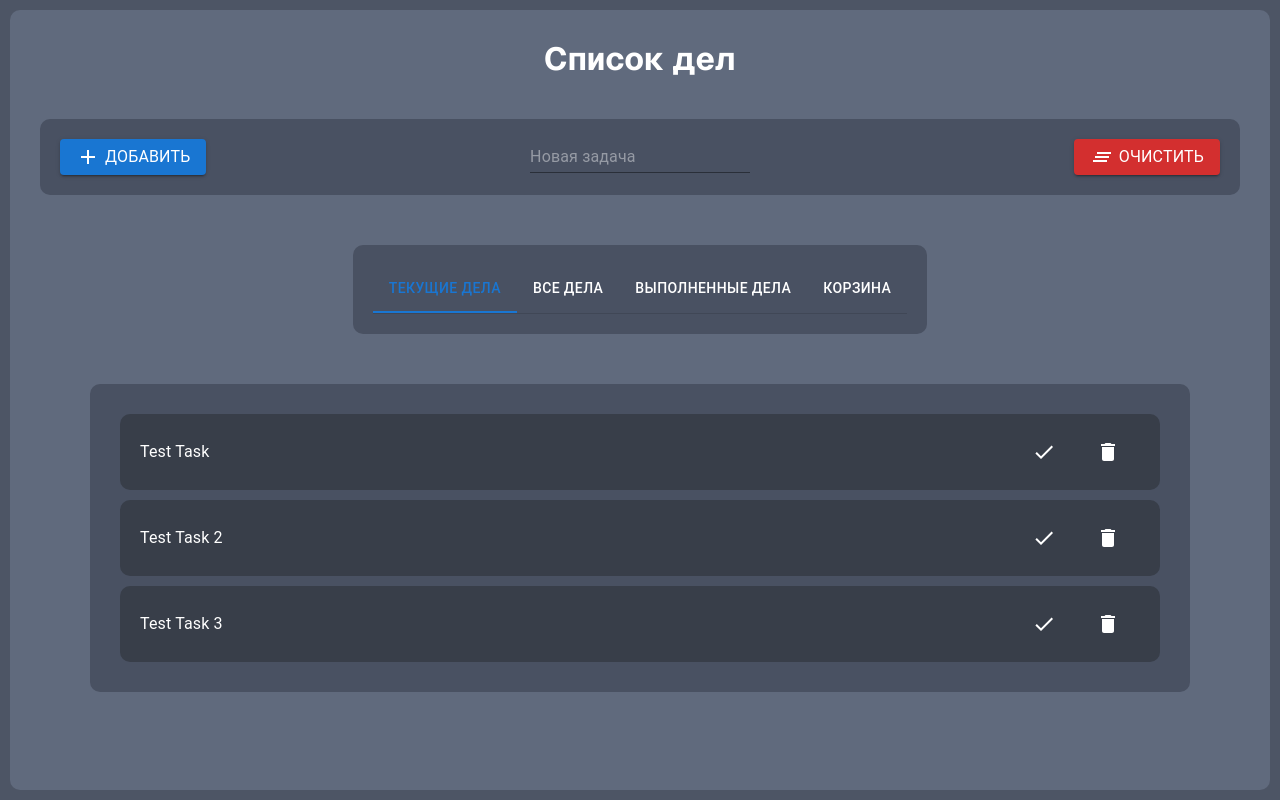
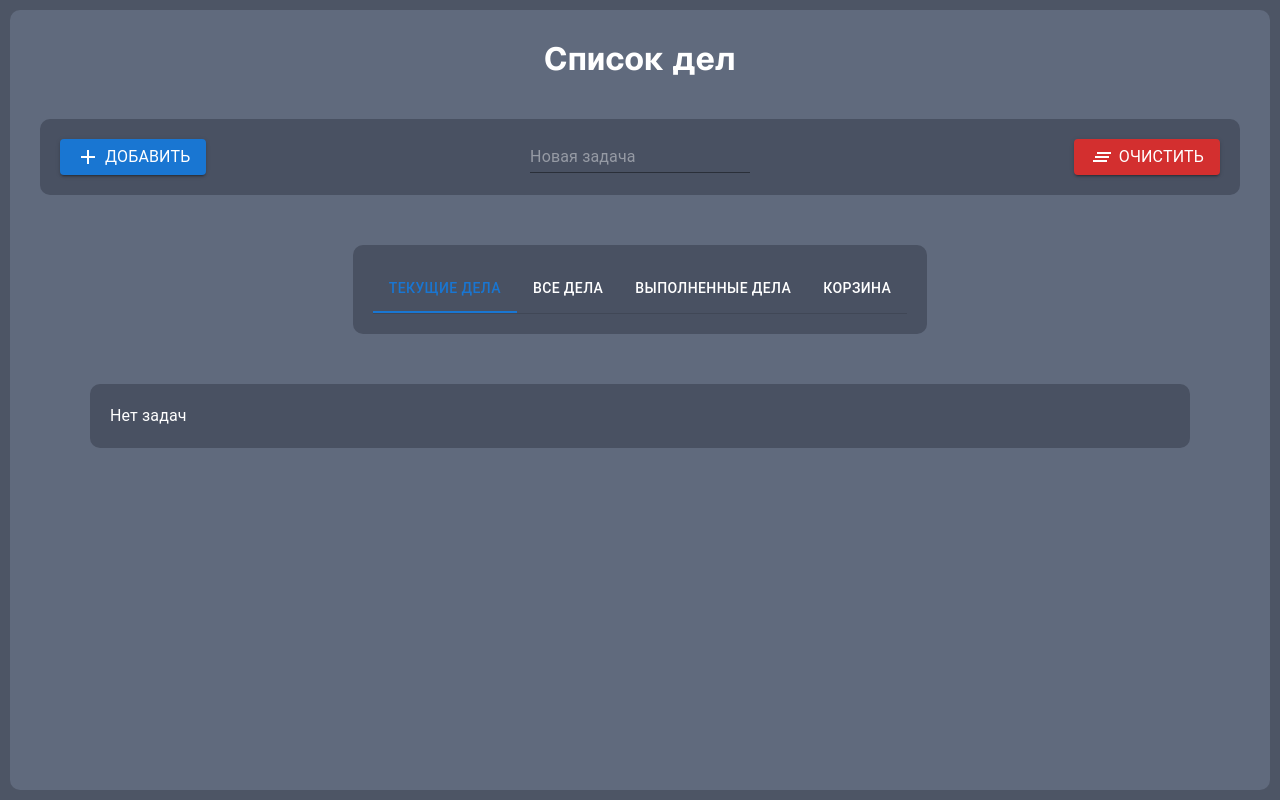
Before and after one commit to Hire-Hoffee/To-Do-List, a Next.js app: page / in a window 1280 px wide. Built offline with nearby package versions, Linux system fonts and the light colour scheme.

Commit message:
create and clear tasks

```diff
--- a/package.json
+++ b/package.json
@@ -17,6 +17,7 @@
     "next": "15.0.2",
     "react": "19.0.0-rc-02c0e824-20241028",
     "react-dom": "19.0.0-rc-02c0e824-20241028",
+    "react-hook-form": "^7.53.1",
     "react-redux": "^9.1.2"
   },
   "devDependencies": {
--- /dev/null
+++ b/src/components/TaskManage/InputTask.tsx
@@ -0,0 +1,30 @@
+import React from "react";
+import { Input } from "@mui/material";
+import { Controller, Control, FieldValues, Path } from "react-hook-form";
+
+type Props<T extends FieldValues> = {
+  control: Control<T>;
+  name: Path<T>;
+  placeholder?: string;
+};
+
+function InputTask<T extends FieldValues>({ control, name, placeholder }: Props<T>) {
+  return (
+    <Controller
+      name={name}
+      control={control}
+      rules={{ required: true }}
+      render={({ field: { value, onChange, onBlur } }) => (
+        <Input
+          value={value}
+          onChange={onChange}
+          onBlur={onBlur}
+          placeholder={placeholder}
+          sx={{ color: "#fff" }}
+        />
+      )}
+    />
+  );
+}
+
+export default InputTask;
--- a/src/components/TaskManage/TaskManage.tsx
+++ b/src/components/TaskManage/TaskManage.tsx
@@ -1,18 +1,36 @@
 import React from "react";
 import * as SC from "./TaskManage.styles";
-import { Button, Input, Typography } from "@mui/material";
+import { Button, Typography } from "@mui/material";
 import AddIcon from "@mui/icons-material/Add";
 import ClearAllIcon from "@mui/icons-material/ClearAll";
+import InputTask from "./InputTask";
+import { useForm } from "react-hook-form";
+import { useAppDispatch } from "@/store";
+import { createTask, clearAllTasks } from "@/store/tasksSlice";
 
 function TaskManage() {
+  const { control, handleSubmit, getValues, reset } = useForm<{ text: string }>({
+    defaultValues: { text: "" },
+    mode: "all",
+  });
+  const dispatch = useAppDispatch();
+
+  const handleCreateTask = () => {
+    const { text } = getValues();
+    const newTask = { id: Date.now(), text: text, completed: false, deleted: false };
+
+    dispatch(createTask(newTask));
+    reset();
+  };
+
   return (
     <SC.Container>
-      <Button variant="contained">
+      <Button variant="contained" onClick={handleSubmit(handleCreateTask)}>
         <AddIcon />
         <Typography marginLeft="5px">Добавить</Typography>
       </Button>
-      <Input type="text" placeholder="Новая задача" sx={{ color: "#fff" }} />
-      <Button variant="contained" color="error">
+      <InputTask control={control} name="text" placeholder="Новая задача" />
+      <Button variant="contained" color="error" onClick={() => dispatch(clearAllTasks())}>
         <ClearAllIcon />
         <Typography marginLeft="5px">Очистить</Typography>
       </Button>
--- a/src/components/TasksList/TasksList.tsx
+++ b/src/components/TasksList/TasksList.tsx
@@ -2,15 +2,18 @@ import React from "react";
 import * as SC from "./TasksList.styles";
 import Task from "../Task/Task";
 import { useAppSelector } from "@/store";
+import { Typography } from "@mui/material";
 
 function TasksList() {
   const tasks = useAppSelector((state) => state.tasks.tasksList);
 
   return (
     <SC.Container>
-      {tasks.map((task) => (
-        <Task key={task.id} task={task} />
-      ))}
+      {tasks.length > 0 ? (
+        tasks.map((task) => <Task key={task.id} task={task} />)
+      ) : (
+        <Typography>Нет задач</Typography>
+      )}
     </SC.Container>
   );
 }
--- a/src/store/tasksSlice.ts
+++ b/src/store/tasksSlice.ts
@@ -4,26 +4,7 @@ import { TTask } from "../types";
 const initialState: {
   tasksList: TTask[];
 } = {
-  tasksList: [
-    {
-      id: 1,
-      text: "Test Task",
-      completed: false,
-      deleted: false,
-    },
-    {
-      id: 2,
-      text: "Test Task 2",
-      completed: false,
-      deleted: false,
-    },
-    {
-      id: 3,
-      text: "Test Task 3",
-      completed: false,
-      deleted: false,
-    },
-  ],
+  tasksList: [],
 };
 
 export const tasksSlice = createSlice({
@@ -31,11 +12,14 @@ export const tasksSlice = createSlice({
   initialState,
   reducers: {
     createTask(state, action: PayloadAction<TTask>) {
-      state.tasksList.push(action.payload);
+      state.tasksList = [action.payload, ...state.tasksList];
+    },
+    clearAllTasks(state) {
+      state.tasksList = [];
     },
   },
 });
 
-export const { createTask } = tasksSlice.actions;
+export const { createTask, clearAllTasks } = tasksSlice.actions;
 
 export default tasksSlice.reducer;
```
Also changed, not shown: 1 other file (tests, documents, lock files or other folders).
